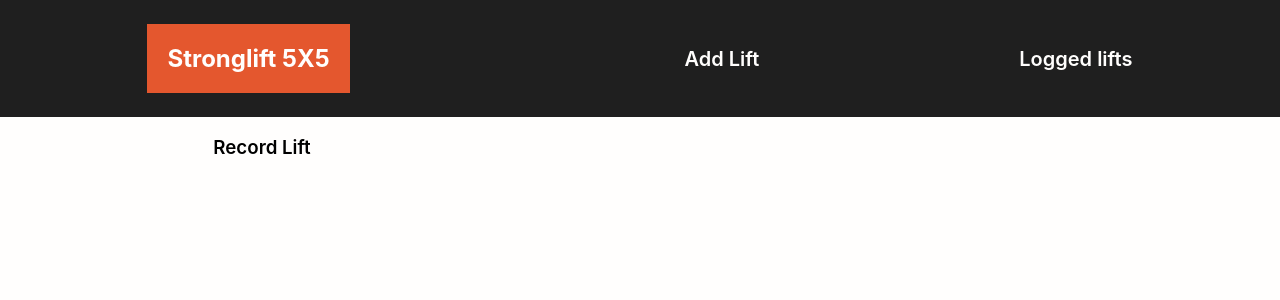
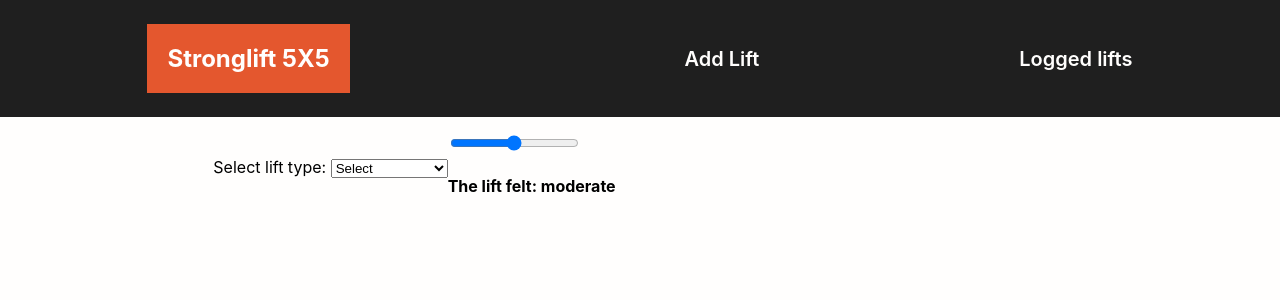
Before and after one commit to JosieAilsa/react-powerlifting-tracker, a React (Create React App) app: page / in a window 1280 px wide. Both pictures are taken after a click on the item "Add Lift". Shown: the top 300 px of the page. Built offline with nearby package versions, Linux system fonts and the light colour scheme.

Commit message:
flters added

```diff
--- /dev/null
+++ b/src/components/FilterItems/FilterItems.jsx
@@ -0,0 +1,20 @@
+import LevelSlider from "../LevelSlider/LevelSlider";
+import "./FilterItems.scss"
+const FilterItems = ({filters}) => {
+ const filtersJSX = filters.map((filterItem, i) => {
+     console.log(filterItem)
+     return <option id = {i} className = "select__option" value = {`${filterItem.type}`}>{filterItem.type}</option>
+ })
+
+    return ( <>
+    <div className = "lift-select">
+        <label htmlFor="lift">Select lift type: </label>
+        <select name="lift" className = "select" id="lift">
+        <option selected value> Select</option>
+            {filtersJSX}
+        </select>
+    </div>
+    </> );
+}
+
+export default FilterItems;
--- /dev/null
+++ b/src/components/FilterItems/FilterItems.scss
@@ -0,0 +1,4 @@
+.select-lift{
+    width: 50%;
+    height: 50%;
+}
--- a/src/components/Home/Home.jsx
+++ b/src/components/Home/Home.jsx
@@ -7,11 +7,20 @@
 
 
 const Home = () => {
+    const filterDefault = [
+        {type: "Deadlift", isChecked: false},
+        {type: "Squat", isChecked: false},
+        {type:  "Overhead press", isChecked: false},
+        {type: "Bent-over row", isChecked: false},
+        {type: "Bench press", isChecked: false}
+    ]
+
     const [currentLift, setCurrentLift] = useState({});
     const [allLiftsLogged, setAllLoggedLifts] = useState([]);
     // const [showNavMenu, setNavmenu] = useState(false);
     const [showLiftList, setLiftList] = useState(false);
     const [showForm, setShowForm] = useState(true)
+    const [filters, setFilters] = useState(filterDefault);
 
 
     const handleLiftSelect = (e) => {
@@ -31,6 +40,7 @@
     const handleWeightInput = (e) => {
         const kgInput = e.target.value;
         const updatedLift = {...currentLift}
+        parseFloat(updatedLift)
         updatedLift.weight = kgInput
         console.log(updatedLift)
         setCurrentLift(updatedLift)
@@ -74,9 +84,8 @@
         return (
         <>
         <Nav toggleLiftList = {toggleLiftList} toggleShowForm = {toggleShowForm}/>
-        <MainTitle title = "Record Lift" />
         {showForm && <LiftForm handleLiftSelect  = {handleLiftSelect} handleWeightInput = {handleWeightInput} handleDifficultyInput= {handleDifficultyInput} handleClick = {handleClick}/>}
-        {showLiftList && < LiftListContainer allLiftsLogged = {allLiftsLogged}/>}
+        {showLiftList && < LiftListContainer allLiftsLogged = {allLiftsLogged} filters = {filters}/>}
         </>
     );
 }
--- a/src/components/LevelSlider/LevelSlider.jsx
+++ b/src/components/LevelSlider/LevelSlider.jsx
@@ -2,26 +2,49 @@
 import "./LevelSlider.scss"
 import { useState } from "react";
 
-const LevelSlider = ({handleDifficultyInput}) => {
+const LevelSlider = ({handleDifficultyInput, bottomTitle, topTitle, min, max}) => {
     const[difficulty,setDifficulty] = useState("")
+    const [newlevel, setLevel] = useState("moderate")
     const handleInput = (e) => {
         const currentDifficulty = e.target.value
         setDifficulty(currentDifficulty)
         handleDifficultyInput(currentDifficulty)
+        showDifficulty(currentDifficulty)
     }
+    //// Conditionals that when >80 above slider will display very hard
+    /// when about >60-80 will display hard
+    // >40-60 will display moderate
+    //>20-40 will display easy
+    //>0-20 will display easy
+
+    const showDifficulty = (currentValue) => {
+        if (difficulty >= 90) {
+            return "very hard"
+            setLevel("very hard")
+        } else if (difficulty >= 80) {
+            return "hard"
+        } else if (difficulty >= 40) {
+            const getNewLevel = "moderate"
+            setLevel(getNewLevel)
+        } else if (difficulty >= 20) {
+            const getNewLevel = "easy"
+            setLevel(getNewLevel)
+        } else {
+            const getNewLevel = "very easy"
+            setLevel(getNewLevel)
+        }
+    }
+
+
     return (
-    <>
-    <div class="difficulty">
-    <h4 className = "difficulty__title">How did it feel?</h4>
     <div className = "slider">
         <div class = "slider__labels">
-            <p class = "slider__label">Easy</p>
-            <p class = "slider__label">Hard</p>
+            <p class = "slider__label">{bottomTitle}</p>
+            <p class = "slider__label">{topTitle}</p>
         </div>
-        <input  className = "input slider__input" type="range" min="1" max="100" value={difficulty} onChange = {handleInput}  id="myRange"/>
-        </div>
+        <input  className = "input slider__input" type="range" min={min} max={max} value={difficulty} onChange = {handleInput}  id="myRange"/>
+        <h4>The lift felt: {newlevel}</h4>
     </div>
-    </>
     );
 }
 
--- a/src/components/LifForm/LiftForm.jsx
+++ b/src/components/LifForm/LiftForm.jsx
@@ -12,10 +12,14 @@
 
     return (
         <>
+         <MainTitle title = "Record Lift" />
         <form className = "form">
         <SelectLift liftsArr = {liftsArr} handleLiftSelect  = {handleLiftSelect}/>
         <WeightInput handleWeightInput = {handleWeightInput}/>
-        <LevelSlider handleDifficultyInput= {handleDifficultyInput}/>
+        <div class="difficulty">
+        <h4 className = "difficulty__title">How did it feel?</h4>
+        <LevelSlider handleDifficultyInput= {handleDifficultyInput} bottomTitle= "Easy" topTitle = "Hard" min = "1" max = "100"/>
+        </div>
         <Button type= "reset" handleClick = {handleClick} title = {"Add next lift"}/>
         </form>
         </>
--- /dev/null
+++ b/src/containers/FilterContainer/FilterContainer.jsx
@@ -0,0 +1,16 @@
+import FilterItems from "../../components/FilterItems/FilterItems";
+import LevelSlider from "../../components/LevelSlider/LevelSlider";
+import "./FilterContainer.scss"
+
+const FilterContainer = ({filters}) => {
+    return (
+    <>
+    <div className = "filters">
+    <FilterItems filters = {filters}/>
+    <LevelSlider/>
+    </div>
+    </>
+    );
+}
+
+export default FilterContainer;
--- /dev/null
+++ b/src/containers/FilterContainer/FilterContainer.scss
@@ -0,0 +1,6 @@
+.filters{
+    grid-area: 2/2/2/6;
+    display: flex;
+    flex-direction: row;
+    align-items: center;
+}
--- a/src/containers/LiftListContainer/LiftListContainer.jsx
+++ b/src/containers/LiftListContainer/LiftListContainer.jsx
@@ -1,14 +1,22 @@
 import { useState } from "react/cjs/react.development";
 import "./LiftListContainer.scss"
 import Card from "../../components/Card/Card"
-const LiftListContainer = ({allLiftsLogged}) => {
-    const allLiftsLoggedJSX =  allLiftsLogged.map(lift => {
+import FilterContainer from "../FilterContainer/FilterContainer";
+
+const LiftListContainer = ({allLiftsLogged, filters}) => {
+   const [liftsToShow, updateLiftsToShow] = useState(allLiftsLogged)
+    const allLiftsLoggedJSX =  liftsToShow.map(lift => {
      return (<>
         <Card liftType= {lift.liftType} weight = {lift.weight} difficulty = {lift.difficulty} date = {lift.date}/>
         </>)
     });
+// const handeClick = () => {
+
+// }
+
  return (
     <>
+    <FilterContainer filters = {filters}/>
     <div className = "card-container">
     {allLiftsLoggedJSX}
     </div>
```
Also changed, not shown: src/utils/string-helpers.js (added, +13 -0 lines), 1 other file (tests, documents, lock files or other folders).
